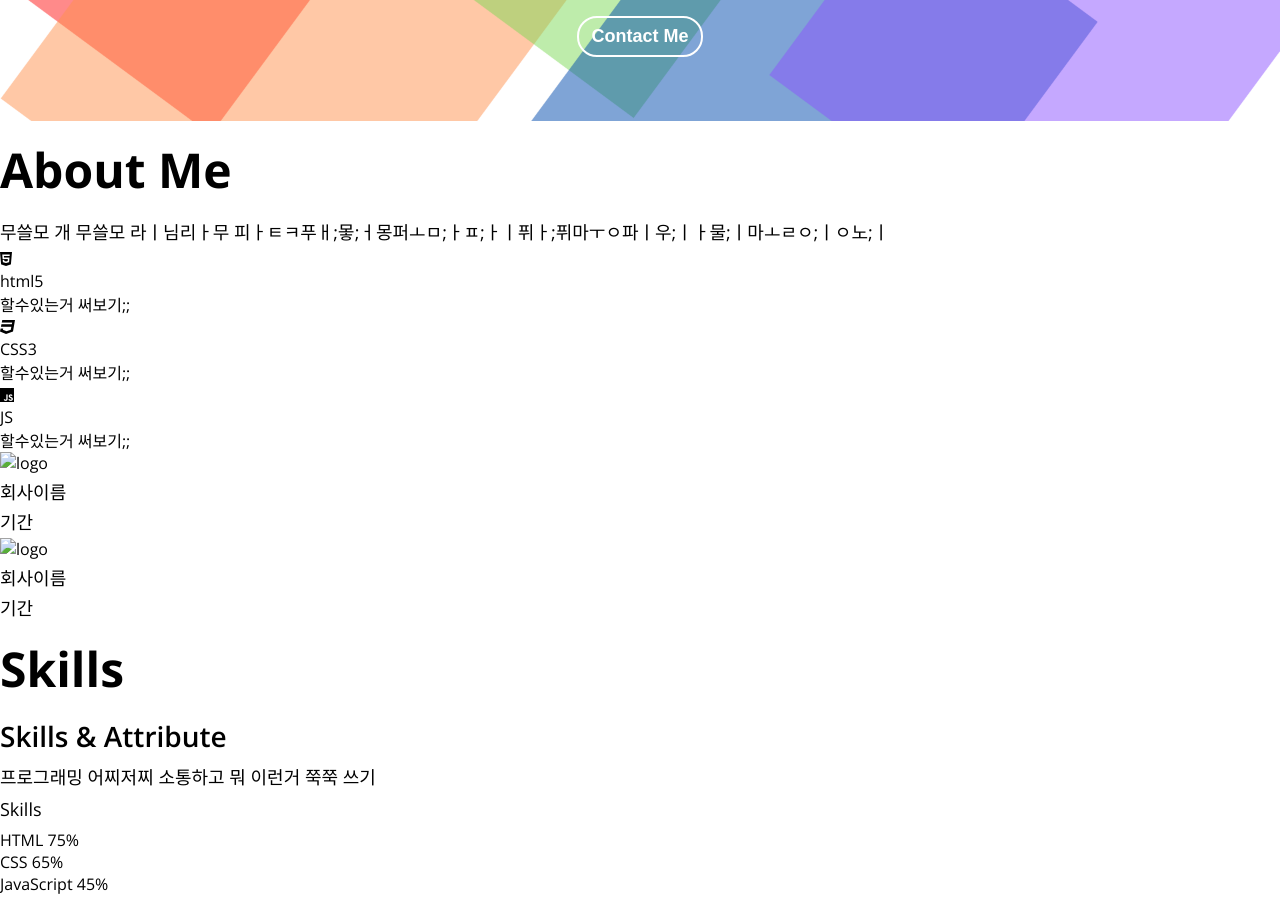
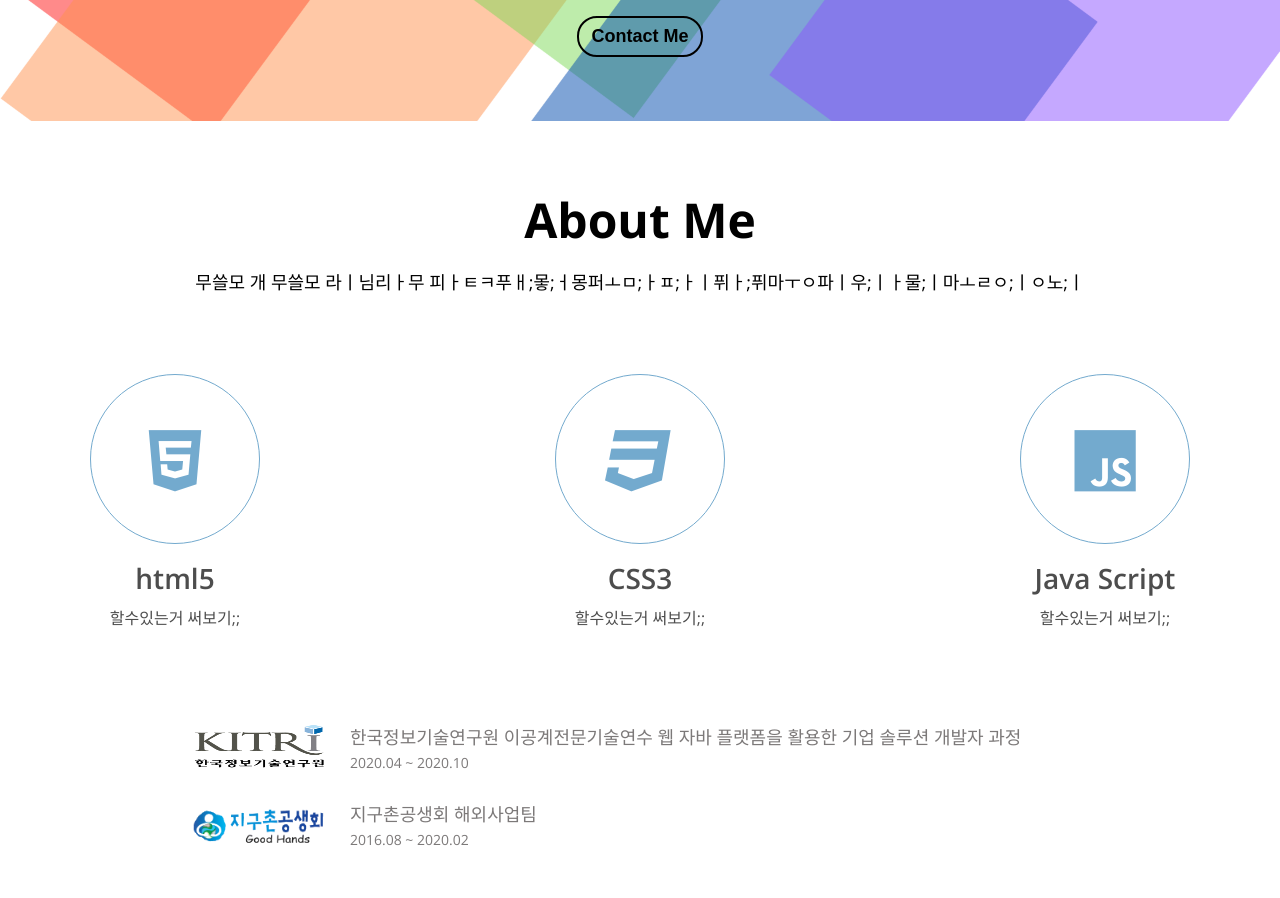
Before and after one commit to zebrakirin/portfolio, a plain HTML site: page index.html in a window 1280 px wide. Shown: the part 620-1518 px from the top of the page. Drawn offline with nearby package versions, Linux system fonts and the light colour scheme.

Commit message:
CSS about

```diff
--- a/index.html
+++ b/index.html
@@ -48,7 +48,7 @@
     </section>
 
     <!-- about -->
-    <section id="about">
+    <section id="about" class="section">
       <h1>About Me</h1>
       <p>
         무쓸모 개 무쓸모 라ㅣ님리ㅏ무
@@ -59,40 +59,44 @@
           <div class="major__icon">
             <i class="fab fa-html5"></i>
           </div>
-          <div class="major__title">html5</div>
+          <h2 class="major__title">html5</h2>
           <div class="major__description">할수있는거 써보기;;</div>
         </div>
         <div class="major">
           <div class="major__icon">
             <i class="fab fa-css3"></i>
           </div>
-          <div class="major__title">CSS3</div>
+          <h2 class="major__title">CSS3</h2>
           <div class="major__description">할수있는거 써보기;;</div>
         </div>
         <div class="major">
           <div class="major__icon">
             <i class="fab fa-js"></i>
           </div>
-          <div class="major__title">JS</div>
+          <h2 class="major__title">Java Script</h2>
           <div class="major__description">할수있는거 써보기;;</div>
         </div>
       </div>
       <div class="about__jobs">
         <div class="job">
-          <img src="#" alt="logo" class="job__logo" />
-          <p class="job__name">회사이름</p>
-          <p class="job__period">기간</p>
+          <img src="imgs/kitri_logo.png" alt="kitrilogo" class="job__logo" />
+          <div class="job__description">
+          <p class="job__name">한국정보기술연구원 이공계전문기술연수 웹 자바 플랫폼을 활용한 기업 솔루션 개발자 과정 </p>
+          <p class="job__period">2020.04 ~ 2020.10</p>
+        </div>
         </div>
         <div class="job">
-          <img src="#" alt="logo" class="job__logo" />
-          <p class="job__name">회사이름</p>
-          <p class="job__period">기간</p>
+          <img src="imgs/goodhads_logo.png" alt="logo" class="job__logo" />
+          <div class="job__description">
+          <p class="job__name">지구촌공생회 해외사업팀 </p>
+          <p class="job__period">2016.08 ~ 2020.02</p>
+        </div>
         </div>
       </div>
     </section>
 
     <!-- skill -->
-    <section id="skill">
+    <section id="skill" class="section">
       <h1>Skills</h1>
       <h2>Skills & Attribute</h2>
       <p>프로그래밍 어찌저찌 소통하고 뭐 이런거 쭉쭉 쓰기</p>
@@ -151,7 +155,7 @@
     </section>
 
     <!-- work -->
-    <section id="work">
+    <section id="work" class="section">
       <h1>My work</h1>
       <h3>Project</h3>
       <div class="work__categories">
@@ -187,7 +191,7 @@
     </section>
 
     <!-- contact -->
-    <section id="contact">
+    <section id="contact" class="section">
         <h1 class="contact__title">Let's talk</h1>
         <h2 class="contact__email">gimdg0109@gmail.com</h2>
         <div class="contact__link">
--- a/style.css
+++ b/style.css
@@ -13,7 +13,7 @@
   --color-blue: #73aace;
   --color-yellow: #fff7d1;
   --color-orange: #feb546;
-  --color-mint: #20b2aa;
+  --color-mint: #ccffe9;
   --color-dark-mint: #0a3a2a;
   --color-black: #000000;
 
@@ -31,6 +31,9 @@
 
   /* Size */
   --size-border-radius: 5px;
+
+  /* Animation */
+  --animation-duration: 300ms;
 }
 
 /* Universal tags */
@@ -125,11 +128,11 @@ p {
 }
 
 .navbar__menu__item.active {
-  border: 1px solid var(--color-mint);
+  border: 1px solid var(--color-dark-pink);
   border-radius: var(--size-border-radius);
 }
 .navbar__menu__item:hover {
-  background-color: var(--color-mint);
+  background-color: var(--color-pink);
   border-radius: var(--size-border-radius);
 }
 
@@ -144,20 +147,98 @@ p {
   width: 250px;
   height: 250;
   border-radius: 50%;
-  border: 2px solid var(--color-white);
+  border: 2px solid var(--color-black);
 }
 
 .home__title,
 .home__description {
-  color: var(--color-white);
+  color: var(--color-black);
 }
 
 .home__contact {
-  color: var(--color-white);
+  color: var(--color-black);
   font-size: var(--font-regular);
   font-weight: var(--weight-bold);
   margin: 24px;
   padding: 8px 12px;
-  border: 2px solid var(--color-white);
+  border: 2px solid var(--color-black);
   border-radius: 20px;
 }
+
+/* Section common */
+.section {
+  padding: 50px;
+  text-align: center;
+  max-width: 1200px;
+  margin: auto;
+}
+
+/* About */
+.about__majors {
+  display: flex;
+  margin: 80px 0;
+  justify-content: space-between;
+}
+
+.major__icon {
+  width: 170px;
+  height: 170px;
+  font-size: 70px;
+  border-radius: 50%;
+  line-height: 170px;
+  margin: auto;
+  color: var(--color-blue);
+  border: 1px solid var(--color-blue);
+  margin-bottom: 15px;
+}
+
+.major__icon i {
+  transition: all var(--animation-duration) ease;
+}
+
+.major__icon:hover i {
+  color: var(--color-dark-pink);
+  transform: scale(1.1);
+  text-shadow: 5px 5px 5px var(--color-dark-mint);
+}
+
+.major__title,
+.major__description {
+  color: var(--color-dark-grey);
+}
+
+.major__description {
+  font-size: var(--font-small);
+}
+
+.about__jobs {
+  margin-left: 100px;
+}
+
+.job {
+  display: flex;
+  align-items: center;
+}
+
+.job__logo {
+  width: 140px;
+  height: 50px;
+}
+
+.job__description {
+  margin: 10px 20px;
+  text-align: left;
+}
+
+.job__name,
+.job__period {
+  color: var(--color-light-grey);
+}
+
+.jop__name {
+  font-size: var(--font-small);
+}
+
+.job__period {
+  font-size: var(--font-micro);
+}
```
Also changed, not shown: imgs/goodhads_logo.png (added), imgs/kitri_logo.png (added).
